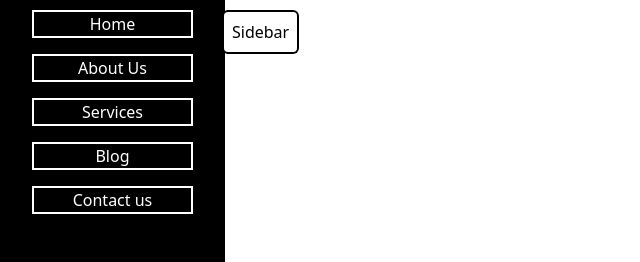
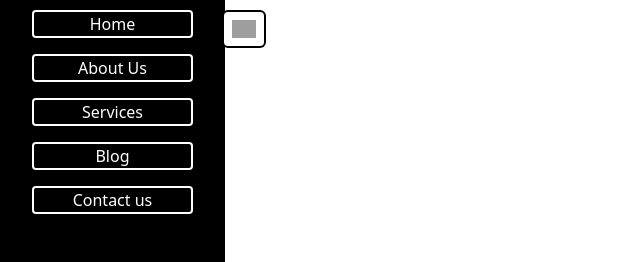
Before and after one commit to syedtalaljilani/Web-Design-Projects, a plain HTML site: page TailwindCSS/Task 02/index.html in a window 1280 px wide. Shown: the top 262 px of the page, without its empty margins (0-640 px from the left). Drawn offline with Linux system fonts and the light colour scheme; grey boxes are pictures that could not be loaded.

Commit message:
sidebar layout is updated

```diff
--- a/TailwindCSS/Task 02/index.html
+++ b/TailwindCSS/Task 02/index.html
@@ -8,23 +8,23 @@
 </head>
 <body>
     <button id="sidebar" class=" absolute left-56 bg-white rounded mt-3 p-2 ring-2 ring-black">
-        <p>Sidebar</p>
+        <img width="24" height="24" src="https://img.icons8.com/external-those-icons-lineal-color-those-icons/24/external-Sidebar-alignment-and-paragraph-those-icons-lineal-color-those-icons.png" alt="external-Sidebar-alignment-and-paragraph-those-icons-lineal-color-those-icons"/>
     </button>
     <aside id='sidebarcontainer'class="bg-black h-screen w-[255px]  sm:w-[225px] text-white flex items-center flex-col gap-5 ">
 
-        <section class="ring-2 ring-white w-[70%] mt-3">
+        <section class="rounded-sm ring-2 ring-white w-[70%] mt-3">
             <p class="text-center">Home</p>
         </section>
-        <section class="ring-2 ring-white w-[70%] ">
+        <section class="rounded-sm ring-2 ring-white w-[70%] ">
             <p class="text-center">About Us</p>
         </section>
-        <section class="ring-2 w-[70%]  ring-white">
+        <section class="rounded-sm ring-2 w-[70%]  ring-white">
             <p class="text-center">Services</p>
         </section>
-        <section class="ring-2 w-[70%]  ring-white">
+        <section class="rounded-sm ring-2 w-[70%]  ring-white">
             <p class="text-center">Blog</p>
         </section>
-        <section class="ring-2 w-[70%]  ring-white">
+        <section class="rounded-sm ring-2 w-[70%]  ring-white">
             <p class="text-center">Contact us</p>
         </section>
     </aside>
--- a/TailwindCSS/Task 02/sidebar.js
+++ b/TailwindCSS/Task 02/sidebar.js
@@ -13,7 +13,7 @@ btn.addEventListener('click',()=>{
     if(btn.classList.contains('left-24')){
         sidebarcontainer.style='width:250px'
         btn.classList.add('left-56')
-    btn.classList.remove('left-24')
+        btn.classList.remove('left-24')
     }
 
 
```
Also changed, not shown: TailwindCSS/Task 02/style.css.
